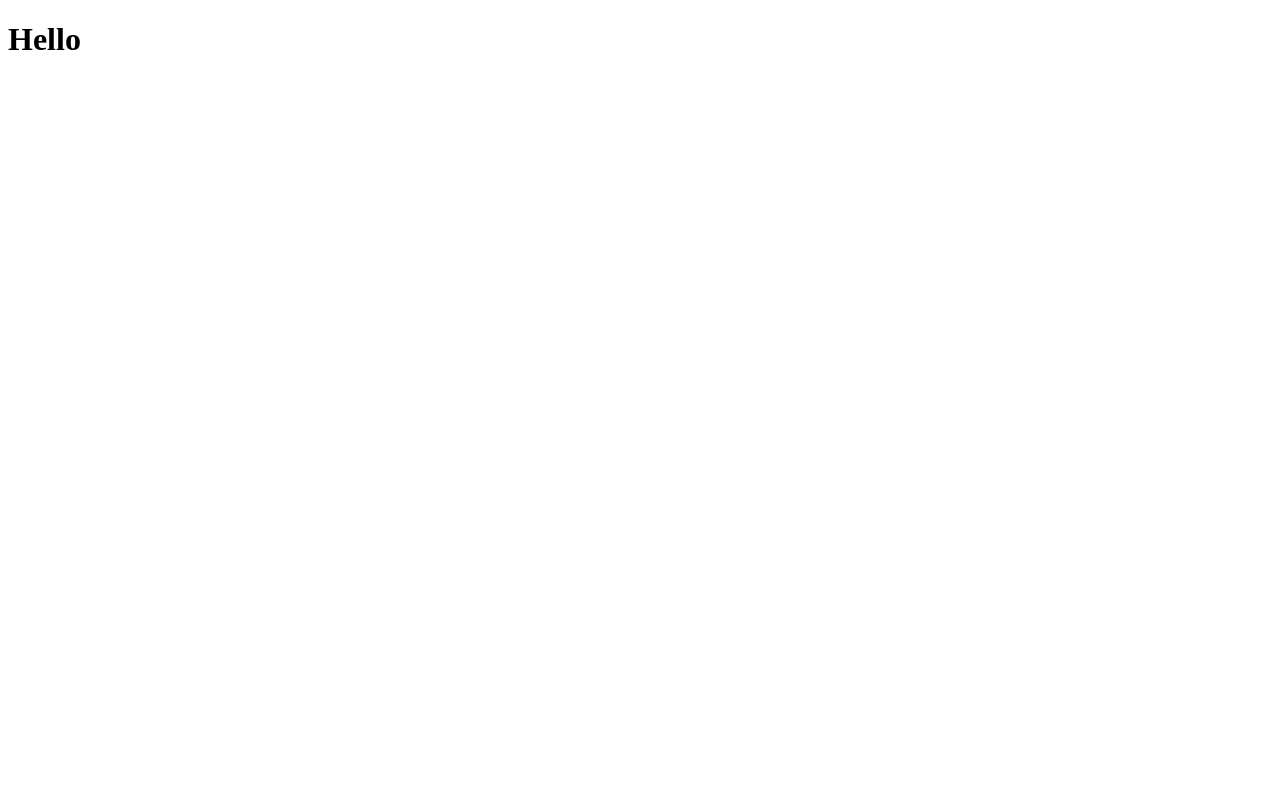
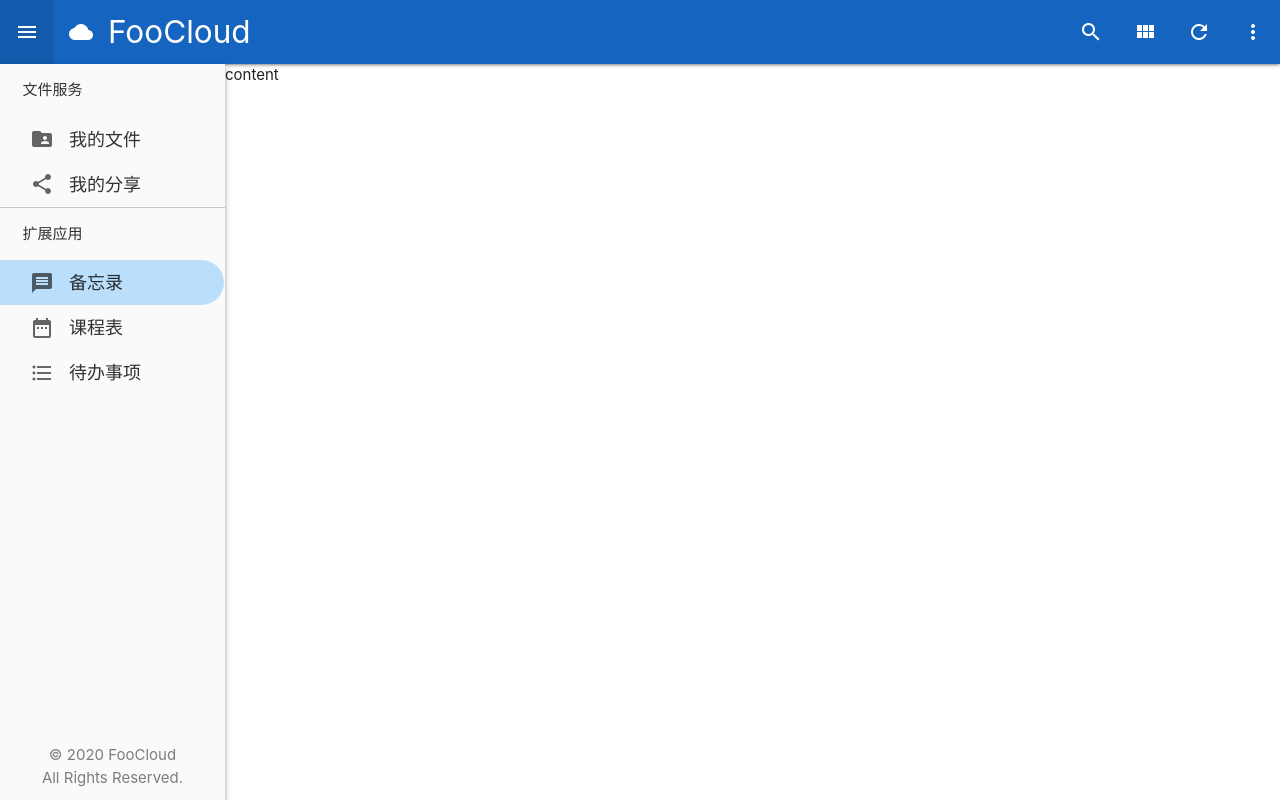
Before and after one commit to PotatoChipsNinja/FooCloud, a website: page public/index.html in a window 1280 px wide. Drawn offline with Linux system fonts and the light colour scheme.

Commit message:
frontend: framework and sidebar

```diff
--- /dev/null
+++ b/public/css/materialicons.css
@@ -0,0 +1,22 @@
+/* fallback */
+@font-face {
+  font-family: 'Material Icons';
+  font-style: normal;
+  font-weight: 400;
+  src: url(../fonts/materialicons.woff2) format('woff2');
+}
+
+.material-icons {
+  font-family: 'Material Icons';
+  font-weight: normal;
+  font-style: normal;
+  font-size: 24px;
+  line-height: 1;
+  letter-spacing: normal;
+  text-transform: none;
+  display: inline-block;
+  white-space: nowrap;
+  word-wrap: normal;
+  direction: ltr;
+  -webkit-font-smoothing: antialiased;
+}
--- /dev/null
+++ b/public/css/style.css
@@ -0,0 +1,75 @@
+.brand-logo {
+  padding: 0 1rem !important;
+}
+
+nav {
+  position: fixed;
+  height: 64px;
+  opacity: 1;
+}
+
+#side {
+  position: fixed;
+  top: 64px;
+  height: 100%;
+  width: 15rem;
+  background-color: #fafafa;
+}
+
+#content {
+  position: absolute;
+  top: 64px;
+  left: 15rem;
+  z-index: -1;
+}
+
+.side-title {
+  padding: 1rem 1.5rem;
+  color: rgba(0, 0, 0, 0.8);
+  font-weight: lighter;
+}
+
+#side hr {
+  height: 1px;
+  border: none;
+  margin: 0;
+  background-color: rgba(0, 0, 0, 0.2);
+}
+
+.side-item {
+  padding-left: 2rem;
+  font-size: 1.2rem;
+  color: rgba(0, 0, 0, 0.8);
+  height: 3rem;
+  background-color: rgba(0, 0, 0, 0);
+  transition: all 0.1s linear;
+}
+
+.side-item:hover {
+  background-color: rgba(0, 0, 0, 0.1);
+  transition: all 0.1s linear;
+}
+
+.side-item i {
+  margin-right: 1rem;
+  color: rgba(0, 0, 0, 0.6);
+  font-size: 1.6rem;
+}
+
+.side-item.active {
+  margin-right: 0.1rem;
+  border-radius: 0 1.5rem 1.5rem 0;
+  background-color: #bbdefb;
+}
+
+#copyright {
+  position: absolute;
+  bottom: 5rem;
+  width: 15rem;
+  text-align: center;
+  color: rgba(0, 0, 0, 0.5);
+}
+
+#copyright a {
+  color: rgba(0, 0, 0, 0.5);
+}
--- a/public/index.html
+++ b/public/index.html
@@ -1,9 +1,67 @@
 <!DOCTYPE html>
 <html>
-<head>
-  <title>TEST</title>
-</head>
-<body>
-  <h1>Hello</h1>
-</body>
+  <head>
+    <meta charset="utf-8"/>
+    <meta name="viewport" content="width=device-width, initial-scale=1.0"/>
+    <link type="text/css" rel="stylesheet" href="css/materialicons.css">
+    <link type="text/css" rel="stylesheet" href="css/materialize.min.css"  media="screen,projection"/>
+    <link type="text/css" rel="stylesheet" href="css/style.css">
+  </head>
+
+  <body>
+    <nav>
+      <div class="nav-wrapper blue darken-3">
+        <ul class="left hide-on-med-and-down">
+          <li><a href="#" onclick="func();"><i class="material-icons">menu</i></a></li>
+        </ul>
+        <a href="" class="brand-logo"><i class="material-icons">cloud</i>FooCloud</a>
+        <ul class="right hide-on-med-and-down">
+          <li><a href="sass.html"><i class="material-icons">search</i></a></li>
+          <li><a href="badges.html"><i class="material-icons">view_module</i></a></li>
+          <li><a href="collapsible.html"><i class="material-icons">refresh</i></a></li>
+          <li><a href="#"><i class="material-icons">more_vert</i></a></li>
+        </ul>
+      </div>
+    </nav>
+
+    <div class="z-depth-2" id="side">
+      <div class="side-title">文件服务</div>
+      <div class="side-item valign-wrapper">
+        <i class="material-icons">folder_shared</i>
+        我的文件
+      </div>
+      <div class="side-item valign-wrapper">
+        <i class="material-icons">share</i>
+        我的分享
+      </div>
+      <hr/>
+      <div class="side-title">扩展应用</div>
+      <div class="side-item valign-wrapper active">
+        <i class="material-icons">message</i>
+        备忘录
+      </div>
+      <div class="side-item valign-wrapper">
+        <i class="material-icons">date_range</i>
+        课程表
+      </div>
+      <div class="side-item valign-wrapper">
+        <i class="material-icons">format_list_bulleted</i>
+        待办事项
+      </div>
+
+      <div id="copyright">
+        &copy; 2020 <a href="https://github.com/PotatoChipsNinja/FooCloud" target="_blank">FooCloud</a>
+        <br/>
+        All Rights Reserved.
+      </div>
+    </div>
+
+    <div id="content">
+      content
+    </div>
+
+    <script type="text/javascript" src="js/materialize.min.js"></script>
+    <script type="text/javascript" src="js/jquery.min.js"></script>
+    <script type="text/javascript" src="js/main.js"></script>
+  </body>
 </html>
--- /dev/null
+++ b/public/js/main.js
@@ -0,0 +1,16 @@
+M.AutoInit();
+
+function func() {
+  var side = $('#side');
+  var content = $('#content');
+  if (side.is(':visible')) {
+    content.animate({left: 0}, 200);
+    side.animate({width: 0, opacity: 0}, 200, () => {
+      side.hide();
+    });
+  } else {
+    side.show();
+    content.animate({left: '15rem'}, 200);
+    side.animate({width: '15rem', opacity: 1}, 200);
+  }
+}
```
Also changed, not shown: public/css/materialize.min.css (added), public/fonts/materialicons.woff2 (added), public/js/jquery.min.js (renamed from public/js/jquery-3.5.1.min.js), public/js/materialize.min.js (added).
